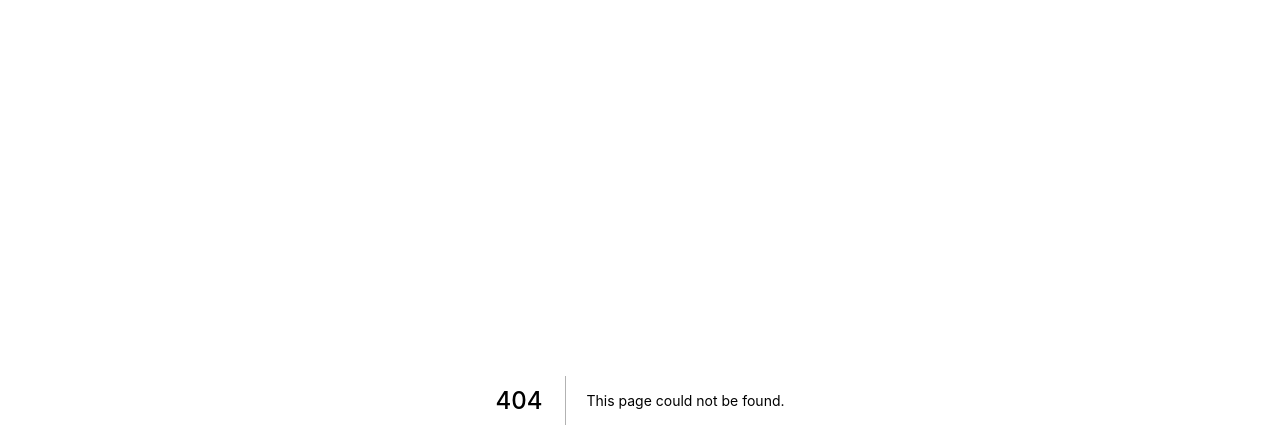
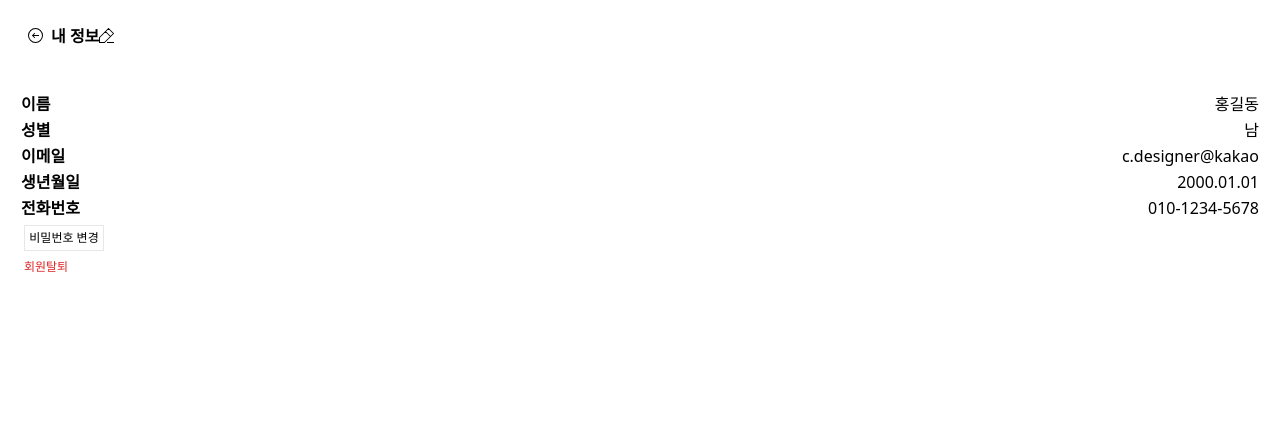
Before and after one commit to codestates/bodysign-frontend, a Next.js app in the folder client/: page /menu/myinfo in a window 1280 px wide. Before the commit this address had no page. Shown: the top 448 px of the page. Built offline with nearby package versions, Linux system fonts and the light colour scheme.

Commit message:
회원-내정보 화면 구현

```diff
--- /dev/null
+++ b/client/src/pages/menu/changePasswordModal.tsx
@@ -0,0 +1,74 @@
+import React, { useState } from 'react'
+import type { NextPage } from 'next'
+
+const ChangePasswordModal: NextPage = ({ passwordModalOpenhandler, isOpen }) => {
+
+    const [ passwordData, setPasswordData ] = useState({
+        oldPasswordInput: "",
+        newPasswordInput: ""
+    })
+
+    const setOldPasswordInput = (e: any) => {
+        let oldPasswordInput = e.target.value
+
+        setPasswordData({
+            ...passwordData,
+            oldPasswordInput: oldPasswordInput
+        })
+    }
+
+    const setNewPasswordInput = (e: any) => {
+        let newPasswordInput = e.target.value
+
+        setPasswordData({
+            ...passwordData,
+            newPasswordInput: newPasswordInput
+        })
+    }
+
+    const checkNewPassword = (e: any) => {
+        let confirmPassword = e.target.value
+
+        if(passwordData.newPasswordInput === confirmPassword) {
+            let confirmPasswordInput = document.querySelector(".confirm-password")
+            confirmPasswordInput?.classList.add("border-green-600")
+            confirmPasswordInput?.classList.remove("border-red-400")
+        } else {
+            let confirmPasswordInput = document.querySelector(".confirm-password")
+            confirmPasswordInput?.classList.add("border-red-400")
+            confirmPasswordInput?.classList.remove("border-green-600")
+        }
+
+    }
+
+    const savePasswordData = () => {
+        // oldPasswordInput 데이터를 서버로 보내주기
+        // oldPasswordInput 정보가 맞는지 체크
+        // 맞으면? newPasswordInput 으로 패스워드 교체
+        // 틀리면? 틀렸다 메시지 보내기
+    }
+
+    const modalCloseHandler = () => {
+        passwordModalOpenhandler(!isOpen)
+    }
+
+	return (
+        <>
+        <div onClick={modalCloseHandler} className="modal-overlay absolute w-full h-full top-0 left-0 bg-black opacity-70"></div>
+        <div className="modal-container absolute item-center bg-white w-8/12 mx-auto right-0 left-0 rounded shadow-lg z-50 overflow-y-auto p-3">
+            <div className="text-center mb-2">비밀번호 변경</div>
+            <div className="text-center items-center mb-2">
+                <input onChange={setOldPasswordInput} className="current-password text-xs rounded-xl border p-1 px-3 m-1 w-4/5 outline-none" type="text" placeholder="현재 비밀번호" />
+                <input onChange={setNewPasswordInput} className="new-password text-xs rounded-xl border p-1 px-3 m-1 w-4/5 outline-none" type="password" placeholder="새 비밀번호" />
+                <input onChange={checkNewPassword} className="confirm-password text-xs rounded-xl border p-1 px-3 m-1 w-4/5 outline-none" type="password" placeholder="비밀번호 확인" />
+            </div>
+            <div className="flex float-right">
+                <button onClick={modalCloseHandler} className="text-xs w-10 flex items-center justify-center py-1.5 border rounded hover:bg-gray-300 mx-1">취소</button>
+                <button onClick={savePasswordData} className="text-xs w-10 flex items-center justify-center py-1.5 border rounded mx-1 text-white bg-gray-500 hover:bg-white hover:text-black">등록</button>
+            </div>
+		</div>
+        </>
+	)
+}
+
+export default ChangePasswordModal
--- /dev/null
+++ b/client/src/pages/menu/myinfo.tsx
@@ -0,0 +1,71 @@
+import type { NextPage } from 'next'
+import { useState } from 'react'
+import ChangePasswordModal from './changePasswordModal'
+
+const myInfo: NextPage = () => {
+
+    const [ userInfo, setUserInfo ] = useState({
+        name: "홍길동",
+        sex: "남",
+        email: "c.designer@kakao",
+        birth: "2000.01.01",
+        phone: "010-1234-5678"
+    })
+    const [ isPasswordModalOpen, setIsPasswordModalOpen ] = useState(false)
+
+    const changePasswordModal = () => {
+        setIsPasswordModalOpen(!isPasswordModalOpen)
+    }
+
+    const deleteUserHandler = () => {
+        alert("정말 탈퇴하시겠습니까?")
+        // 서버로 탈퇴 요청 보내기
+    }
+
+    const editUserInfo = () => {
+        // 클릭하면 정보 수정 화면으로 라우팅
+    }
+
+
+	return (
+		<div className="flex flex-col m-5">
+            {isPasswordModalOpen? <ChangePasswordModal isOpen={isPasswordModalOpen} passwordModalOpenhandler={changePasswordModal} /> : null}
+
+            <div className="flex mb-10 items-center">
+                <svg className="m-2" viewBox="0 0 15 15" fill="none" xmlns="http://www.w3.org/2000/svg" width="15" height="15"><path d="M6.854 5.854l.353-.354-.707-.707-.354.353.708.708zM4.5 7.5l-.354-.354-.353.354.353.354L4.5 7.5zm1.646 2.354l.354.353.707-.707-.353-.354-.708.708zM7.5.5V0v.5zm7 7h.5-.5zm-14 0H1 .5zm7 7V14v.5zM6.146 5.146l-2 2 .708.708 2-2-.708-.708zm-2 2.708l2 2 .708-.708-2-2-.708.708zM4.5 8H11V7H4.5v1zm3-7A6.5 6.5 0 0114 7.5h1A7.5 7.5 0 007.5 0v1zM1 7.5A6.5 6.5 0 017.5 1V0A7.5 7.5 0 000 7.5h1zM7.5 14A6.5 6.5 0 011 7.5H0A7.5 7.5 0 007.5 15v-1zm0 1A7.5 7.5 0 0015 7.5h-1A6.5 6.5 0 017.5 14v1z" fill="currentColor"></path></svg>
+                <div className="font-bold">
+                    내 정보
+                </div>
+                <svg onClick={editUserInfo} viewBox="0 0 15 15" fill="none" xmlns="http://www.w3.org/2000/svg" width="15" height="15"><path d="M.5 9.5l-.354-.354L0 9.293V9.5h.5zm9-9l.354-.354a.5.5 0 00-.708 0L9.5.5zm5 5l.354.354a.5.5 0 000-.708L14.5 5.5zm-9 9v.5h.207l.147-.146L5.5 14.5zm-5 0H0a.5.5 0 00.5.5v-.5zm.354-4.646l9-9-.708-.708-9 9 .708.708zm8.292-9l5 5 .708-.708-5-5-.708.708zm5 4.292l-9 9 .708.708 9-9-.708-.708zM5.5 14h-5v1h5v-1zm-4.5.5v-5H0v5h1zM6.146 3.854l5 5 .708-.708-5-5-.708.708zM8 15h7v-1H8v1z" fill="currentColor"></path></svg>
+            </div>
+            <table>
+                <tbody>
+                    <tr className="flex">
+                        <td className="flex-auto font-bold">이름</td>
+                        <td className="text-right">{userInfo.name}</td>
+                    </tr>
+                    <tr className="flex">
+                        <td className="flex-auto font-bold">성별</td>
+                        <td className="text-right">{userInfo.sex}</td>
+                    </tr>
+                    <tr className="flex">
+                        <td className="flex-auto font-bold">이메일</td>
+                        <td className="text-right">{userInfo.email}</td>
+                    </tr>
+                    <tr className="flex">
+                        <td className="flex-auto font-bold">생년월일</td>
+                        <td className="text-right">{userInfo.birth}</td>
+                    </tr>
+                    <tr className="flex">
+                        <td className="flex-auto font-bold">전화번호</td>
+                        <td className="text-right">{userInfo.phone}</td>
+                    </tr>
+                </tbody>
+            </table>
+            <button onClick={changePasswordModal} className="text-xs m-1 border w-20 p-1">비밀번호 변경</button>
+            <div onClick={deleteUserHandler} className="text-xs m-1 text-red-600">회원탈퇴</div>
+		</div>
+	)
+}
+
+export default myInfo
```
